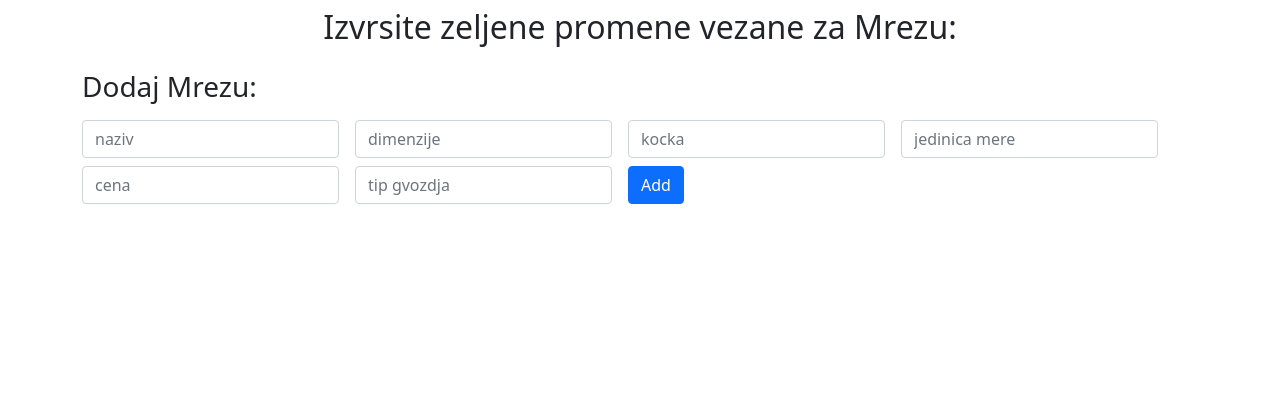
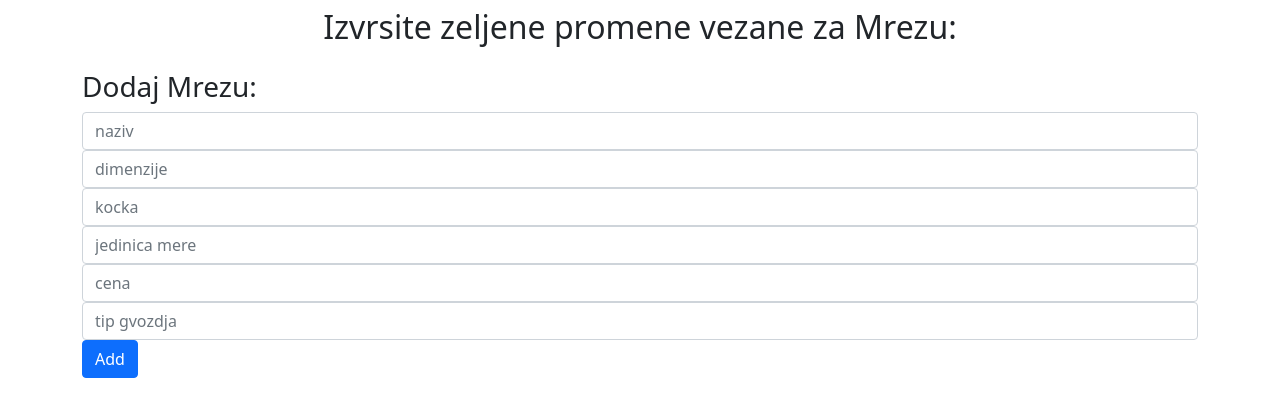
Before and after one commit to Marec99/Projekat_2_Django, a Django app: page /mreza in a window 1280 px wide. Shown: the part 56-473 px from the top of the page. Run offline with Django 3.2, Linux system fonts and the light colour scheme.

Commit message:
Sitne dorade, problem sa save metodom, MulktiValueDickiEror

```diff
--- a/Django/gvozdje/views.py
+++ b/Django/gvozdje/views.py
@@ -1,22 +1,24 @@
 from django.shortcuts import render
 
 
-from Django.gvozdje.models import Mreza
+from .models import Mreza
 
 
 def gvozdje(request):
     return render(request, 'home.html')
 
 def mrezaIzmene(request):
-    if request == "POST":
-        naziv = request.POST['Naziv']
-        dimenzijeKocke = request.POST['DimenzijeKocke']
-        dimenzije = request.POST['Dimenzije']
-        jedinicaMere = request.POST['JedinicaMere']
+    if request.method == "POST":
+
+        naziv = request.POST['naziv']
+        dimenzijeKocke = request.POST['kocka']
+        dimenzije = request.POST['dimenzije']
+        jedinicaMere = request.POST['jedinicaMere']
         cena_DIN = request.POST['cena']
         proizvedeno_Od = request.POST['gvozdje']
         inc = Mreza(naziv=naziv, dimenzije=dimenzije, dimenzijeKocke=dimenzijeKocke, jedinicaMere=jedinicaMere, cena_DIN=cena_DIN,proizvedeno_Od=proizvedeno_Od)
         inc.save()
+        print("Mreza je dodata!!!")
     return render(request, 'mrezaIzmene.html')
 
 def gvozdjeIzmene(request):
--- a/Django/templates/mrezaIzmene.html
+++ b/Django/templates/mrezaIzmene.html
@@ -35,32 +35,32 @@
 </nav>
      <h2 class="text-center my-2">Izvrsite zeljene promene vezane za Mrezu:</h2>
     <div class="container my-4" >
-    <form class="row gy-2 gx-3 align-items-center" action="/mreza" method="post">
+    <form action="/mreza" method="post">
   <h3>Dodaj Mrezu:</h3>
     {% csrf_token %}
   <div class="col-auto">
-    <label class="visually-hidden" for="autoSizingInput">Naziv</label>
-    <input type="text" class="form-control" id="autoSizingInput" placeholder="naziv">
+    <label class="visually-hidden" for="naziv">Naziv</label>
+    <input type="text" class="form-control" id="naziv" placeholder="naziv">
   </div>
   <div class="col-auto">
-    <label class="visually-hidden" for="autoSizingInput">Dimenzije</label>
-    <input type="text" class="form-control"  placeholder="dimenzije">
+    <label class="visually-hidden" for="dimenzije">Dimenzije</label>
+    <input type="text" class="form-control" id="dimenzije" placeholder="dimenzije">
   </div>
   <div class="col-auto">
-    <label class="visually-hidden" for="autoSizingInput">DimenzijeKocke</label>
-    <input type="text" class="form-control"  placeholder="kocka">
+    <label class="visually-hidden" for="kocka">DimenzijeKocke</label>
+    <input type="text" class="form-control"  id="kocka" placeholder="kocka">
   </div>
   <div class="col-auto">
-    <label class="visually-hidden" for="autoSizingInput">JedinicaMere</label>
-    <input type="text" class="form-control"  placeholder="jedinica mere">
+    <label class="visually-hidden" for="jedinicaMere">JedinicaMere</label>
+    <input type="text" class="form-control" id="jedinicaMere" placeholder="jedinica mere">
   </div>
   <div class="col-auto">
-    <label class="visually-hidden" for="autoSizingInput">cena</label>
-    <input type="text" class="form-control"  placeholder="cena">
+    <label class="visually-hidden" for="cena">cena</label>
+    <input type="text" class="form-control" id="cena" placeholder="cena">
   </div>
   <div class="col-auto">
-    <label class="visually-hidden" for="autoSizingInput">gvozdje</label>
-    <input type="text" class="form-control"  placeholder="tip gvozdja">
+    <label class="visually-hidden" for="gvozdje">gvozdje</label>
+    <input type="text" class="form-control" id="gvozdje" placeholder="tip gvozdja">
   </div>
   <div class="col-auto">
     <button type="dodaj" class="btn btn-primary">Add</button>
```
